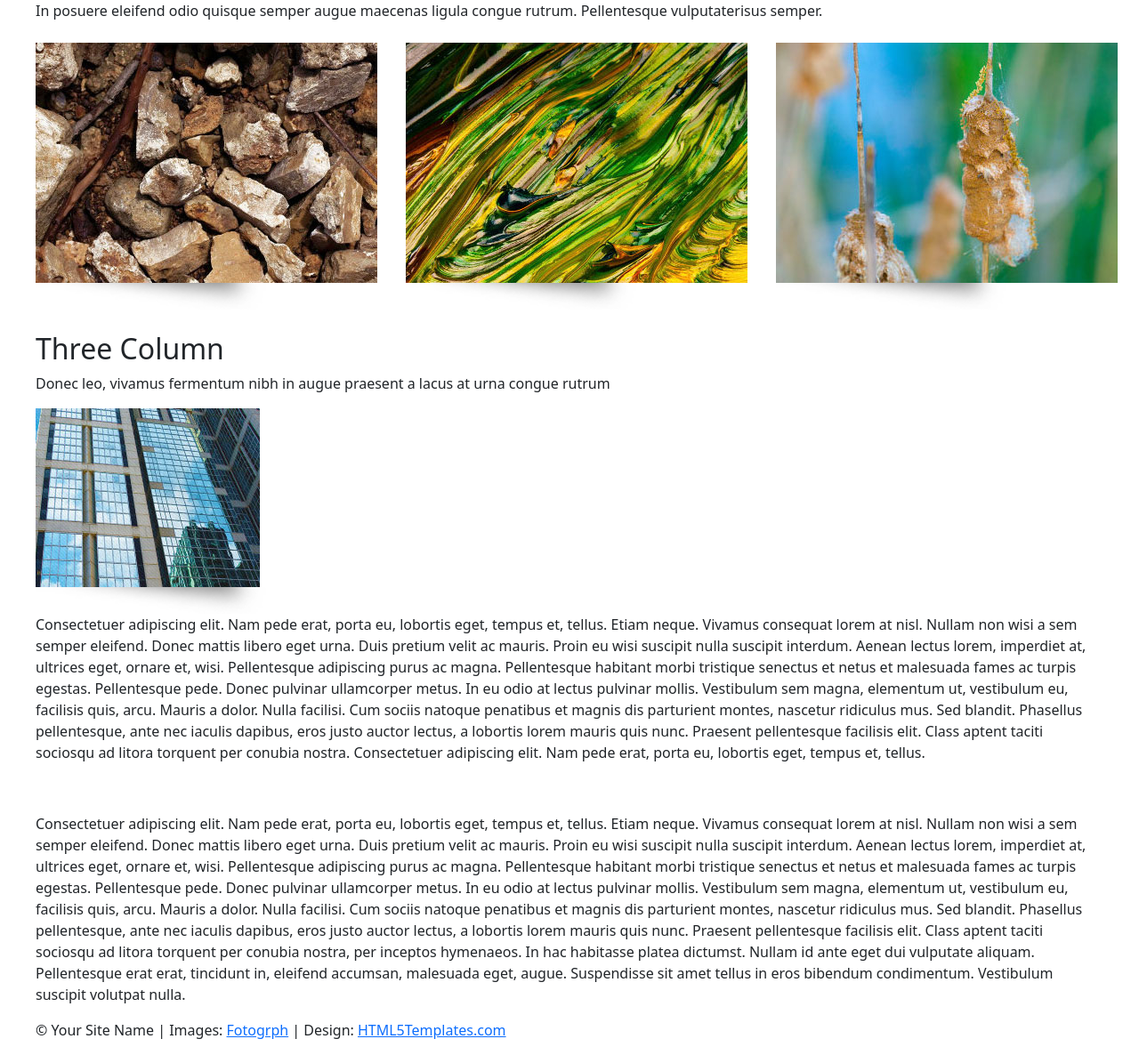
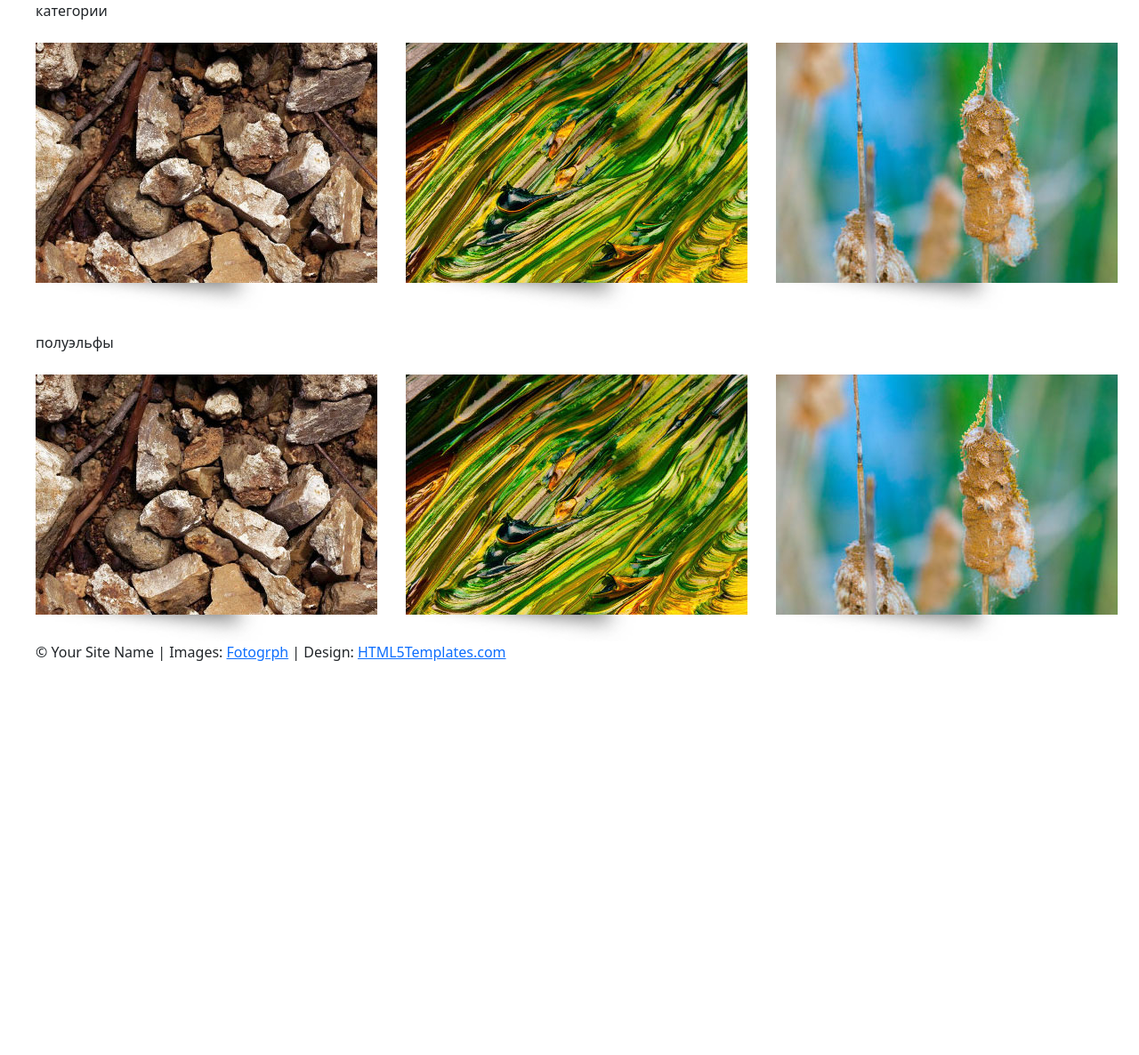
Before and after one commit to vash050/elfs, a Flask app: page /list-elfs/ in a window 1280 px wide. Shown: the part 80-1266 px from the top of the page at 89% size. After the commit the page ends 823 px from the top, so only its background shows below. Run offline with Flask 3, Linux system fonts and the light colour scheme; some libraries are stand-ins or nearby versions.

Commit message:
- list_elfs.html - elf.html

```diff
--- a/templates/list_elfs.html
+++ b/templates/list_elfs.html
@@ -12,7 +12,7 @@
                 <div class="12u">
                     <!-- Logo -->
                     <h1><a href="#" class="mobileUI-site-name">Half-Elvens</a></h1>
-{#                    <p>список эльфов</p>#}
+                    {#                    <p>список эльфов</p>#}
                     <!-- Nav -->
                     <nav class="mobileUI-site-nav"><a href="/">главная</a> <a
                             href="/list-elfs/" class="active">список</a> <a href="/add-elf/">добавить эльфа</a> <a
@@ -27,8 +27,7 @@
                 <div class="row">
                     <div class="12u">
                         <div class="row">
-                            <div id="splash"><span>In posuere eleifend</span> odio quisque semper augue maecenas ligula
-                                congue rutrum. Pellentesque vulputaterisus semper.
+                            <div id="splash"><span>категории</span>
                             </div>
                         </div>
                     </div>
@@ -69,54 +68,58 @@
                         </div>
                     </div>
                 </div>
+
+
                 <div class="row">
                     <div class="12u">
-                        <section id="content">
-                            <h2>Three Column</h2>
-                            <p class="subtitle">Donec leo, vivamus fermentum nibh in augue praesent a lacus at urna
-                                congue rutrum</p>
-                            <div class="alignleft">
-                                <div class="image-style1"><a href="#"><img src="../static/images/pics02.jpg" alt=""></a>
-                                </div>
-                                <div><a href="#"><img src="../static/css/images/img02.png" width="262" height="30"
-                                                      alt=""></a></div>
+                        <div class="row">
+                            <div id="splash"><span>полуэльфы</span>
                             </div>
-                            <p>Consectetuer adipiscing elit. Nam pede erat, porta eu, lobortis eget, tempus et, tellus.
-                                Etiam neque. Vivamus consequat lorem at nisl. Nullam non wisi a sem semper eleifend.
-                                Donec mattis libero eget urna. Duis pretium velit ac mauris. Proin eu wisi suscipit
-                                nulla suscipit interdum. Aenean lectus lorem, imperdiet at, ultrices eget, ornare et,
-                                wisi. Pellentesque adipiscing purus ac magna. Pellentesque habitant morbi tristique
-                                senectus et netus et malesuada fames ac turpis egestas. Pellentesque pede. Donec
-                                pulvinar ullamcorper metus. In eu odio at lectus pulvinar mollis. Vestibulum sem magna,
-                                elementum ut, vestibulum eu, facilisis quis, arcu. Mauris a dolor. Nulla facilisi. Cum
-                                sociis natoque penatibus et magnis dis parturient montes, nascetur ridiculus mus. Sed
-                                blandit. Phasellus pellentesque, ante nec iaculis dapibus, eros justo auctor lectus, a
-                                lobortis lorem mauris quis nunc. Praesent pellentesque facilisis elit. Class aptent
-                                taciti sociosqu ad litora torquent per conubia nostra. Consectetuer adipiscing elit. Nam
-                                pede erat, porta eu, lobortis eget, tempus et, tellus. </p>
-                            <p>&nbsp;</p>
-                            <p>Consectetuer adipiscing elit. Nam pede erat, porta eu, lobortis eget, tempus et, tellus.
-                                Etiam neque. Vivamus consequat lorem at nisl. Nullam non wisi a sem semper eleifend.
-                                Donec mattis libero eget urna. Duis pretium velit ac mauris. Proin eu wisi suscipit
-                                nulla suscipit interdum. Aenean lectus lorem, imperdiet at, ultrices eget, ornare et,
-                                wisi. Pellentesque adipiscing purus ac magna. Pellentesque habitant morbi tristique
-                                senectus et netus et malesuada fames ac turpis egestas. Pellentesque pede. Donec
-                                pulvinar ullamcorper metus. In eu odio at lectus pulvinar mollis. Vestibulum sem magna,
-                                elementum ut, vestibulum eu, facilisis quis, arcu. Mauris a dolor. Nulla facilisi. Cum
-                                sociis natoque penatibus et magnis dis parturient montes, nascetur ridiculus mus. Sed
-                                blandit. Phasellus pellentesque, ante nec iaculis dapibus, eros justo auctor lectus, a
-                                lobortis lorem mauris quis nunc. Praesent pellentesque facilisis elit. Class aptent
-                                taciti sociosqu ad litora torquent per conubia nostra, per inceptos hymenaeos. In hac
-                                habitasse platea dictumst. Nullam id ante eget dui vulputate aliquam. Pellentesque erat
-                                erat, tincidunt in, eleifend accumsan, malesuada eget, augue. Suspendisse sit amet
-                                tellus in eros bibendum condimentum. Vestibulum suscipit volutpat nulla.<br>
-                            </p>
-                        </section>
+                        </div>
                     </div>
                 </div>
+
+                <div class="row">
+                    <div class="12u" id="gallery">
+                        <div class="row">
+                            <div class="4u">
+                                <section>
+                                    <div>
+                                        <div class="image-style1"><a href="#"><img src="../static/images/pics03.jpg"
+                                                                                   alt=""></a></div>
+                                        <div><a href="#"><img src="../static/css/images/img02.png" width="262"
+                                                              height="30" alt=""></a></div>
+                                    </div>
+                                </section>
+                            </div>
+                            <div class="4u">
+                                <section>
+                                    <div>
+                                        <div class="image-style1"><a href="#"><img src="../static/images/pics04.jpg"
+                                                                                   alt=""></a></div>
+                                        <div><a href="#"><img src="../static/css/images/img02.png" width="262"
+                                                              height="30" alt=""></a></div>
+                                    </div>
+                                </section>
+                            </div>
+                            <div class="4u">
+                                <section>
+                                    <div>
+                                        <div class="image-style1"><a href="#"><img src="../static/images/pics05.jpg"
+                                                                                   alt=""></a></div>
+                                        <div><a href="#"><img src="../static/css/images/img02.png" width="262"
+                                                              height="30" alt=""></a></div>
+                                    </div>
+                                </section>
+                            </div>
+                        </div>
+                    </div>
+                </div>
+
             </div>
         </div>
     </div>
+
     <div class="5grid-layout">
         <div id="copyright">
             <section>
```
Also changed, not shown: templates/elf.html (added, +114 -0 lines).
